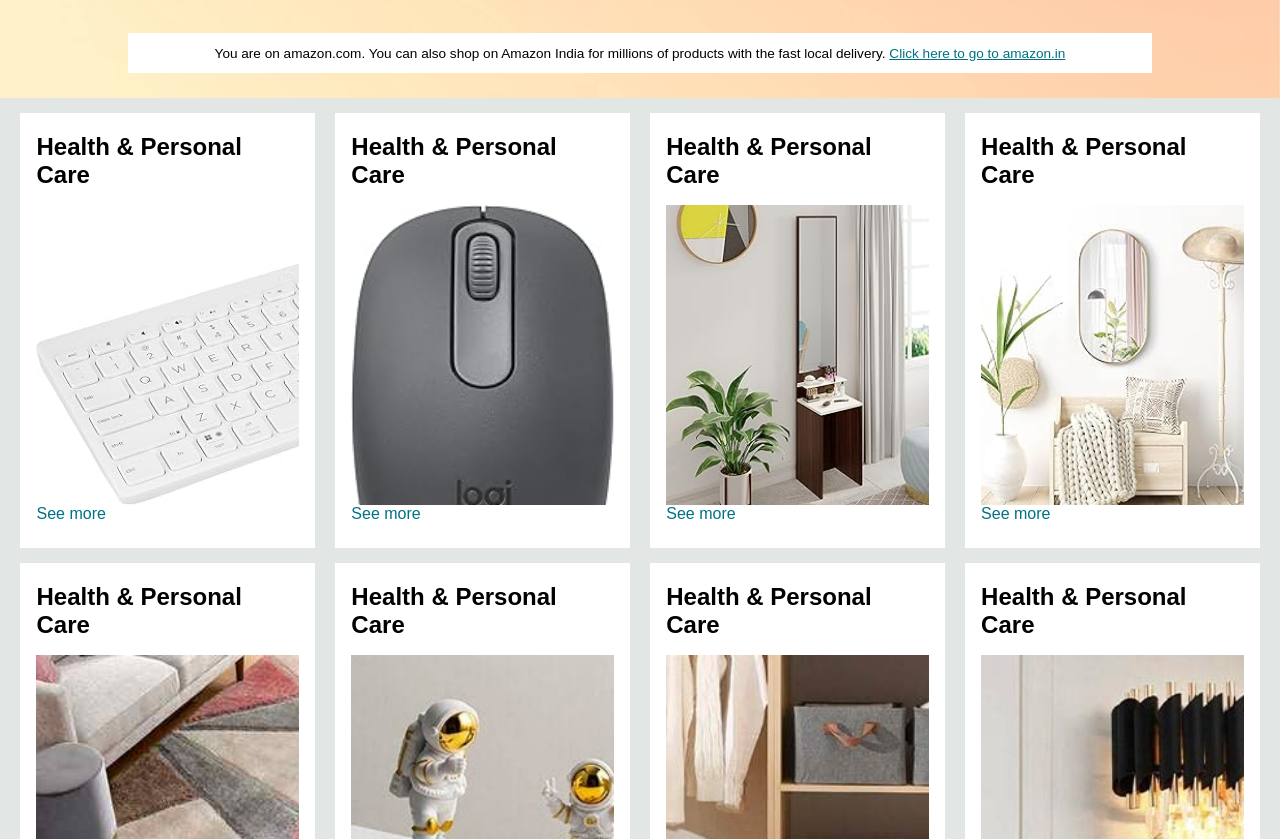
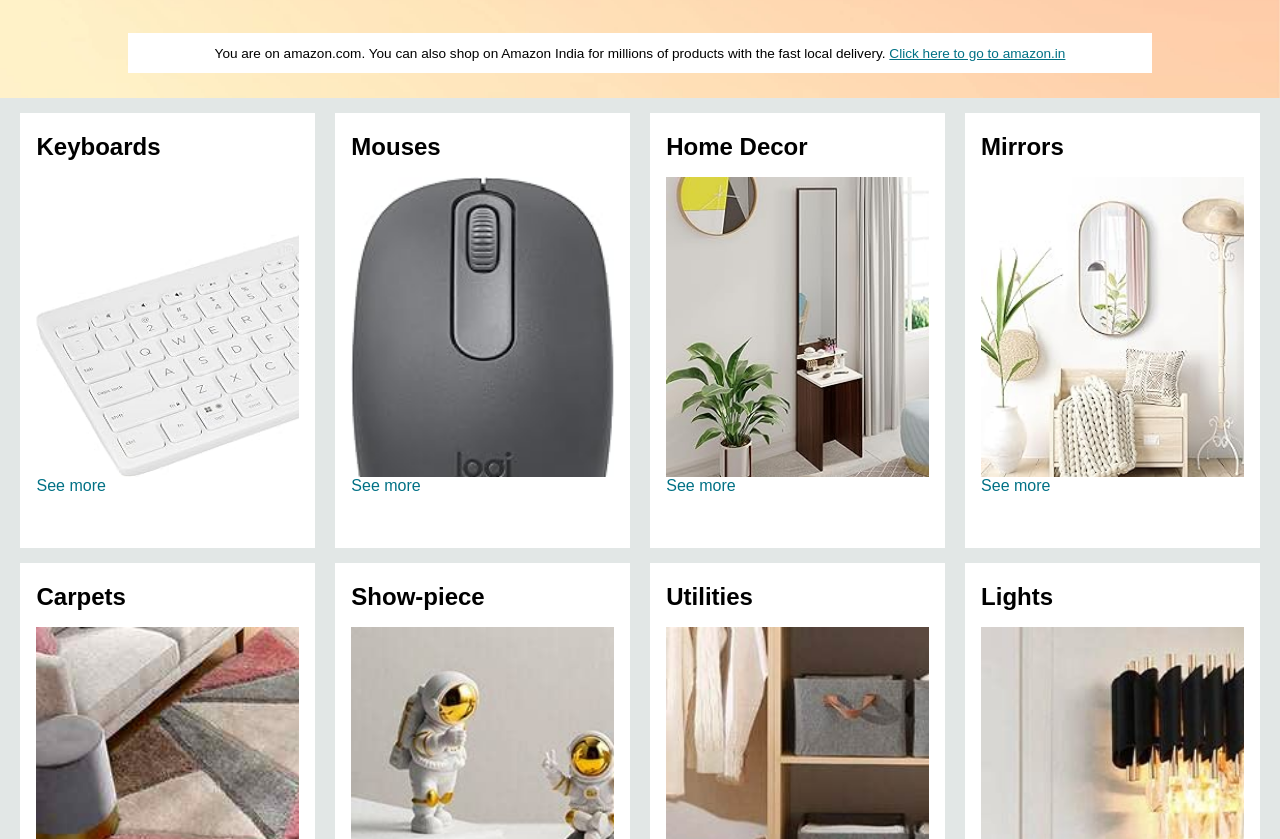
Before and after one commit to mona-lisha-doing-git/Amazon-Clone, a plain HTML site: page index.html in a window 1280 px wide. Shown: the part 352-1191 px from the top of the page. Drawn offline with Linux system fonts and the light colour scheme.

Commit message:
file updated

```diff
--- a/index.html
+++ b/index.html
@@ -89,7 +89,7 @@
     <div class="shop-section">
         <div class="box1 box">
             <div class="box-content">
-                <h2>Health & Personal Care</h2>
+                <h2>Keyboards</h2>
                 <div class="box-img" style="background-image: url('images/box1.jpg');"></div>
                 <p>See more</p>
             </div>
@@ -97,7 +97,7 @@
 
         <div class="box2 box">
             <div class="box-content">
-                <h2>Health & Personal Care</h2>
+                <h2>Mouses</h2>
                 <div class="box-img" style="background-image: url('images/box2.jpg');"></div>
                 <p>See more</p>
             </div>
@@ -105,7 +105,7 @@
 
         <div class="box3 box">
             <div class="box-content">
-                <h2>Health & Personal Care</h2>
+                <h2>Home Decor</h2>
                 <div class="box-img" style="background-image: url('images/box3.jpg');"></div>
                 <p>See more</p>
             </div>
@@ -113,7 +113,7 @@
 
         <div class="box4 box">
             <div class="box-content">
-                <h2>Health & Personal Care</h2>
+                <h2>Mirrors</h2>
                 <div class="box-img" style="background-image: url('images/box4.jpg');"></div>
                 <p>See more</p>
             </div>
@@ -122,7 +122,7 @@
             <!-- next line boxes -->
         <div class="box5 box">
             <div class="box-content">
-                <h2>Health & Personal Care</h2>
+                <h2>Carpets</h2>
                 <div class="box-img" style="background-image: url('images/box5.jpg');"></div>
                 <p>See more</p>
             </div>
@@ -130,7 +130,7 @@
 
         <div class="box6 box">
             <div class="box-content">
-                <h2>Health & Personal Care</h2>
+                <h2>Show-piece</h2>
                 <div class="box-img" style="background-image: url('images/box6.jpg');"></div>
                 <p>See more</p>
             </div>
@@ -138,15 +138,16 @@
 
         <div class="box7 box">
             <div class="box-content">
-                <h2>Health & Personal Care</h2>
+                <h2>Utilities</h2>
                 <div class="box-img" style="background-image: url('images/box7.jpg');"></div>
                 <p>See more</p>
             </div>
         </div>
 
+
         <div class="box4 box">
             <div class="box-content">
-                <h2>Health & Personal Care</h2>
+                <h2>Lights</h2>
                 <div class="box-img" style="background-image: url('images/box8.jpg');"></div>
                 <p>See more</p>
             </div>
```
